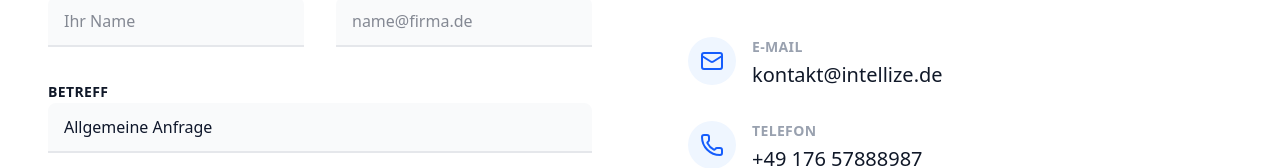
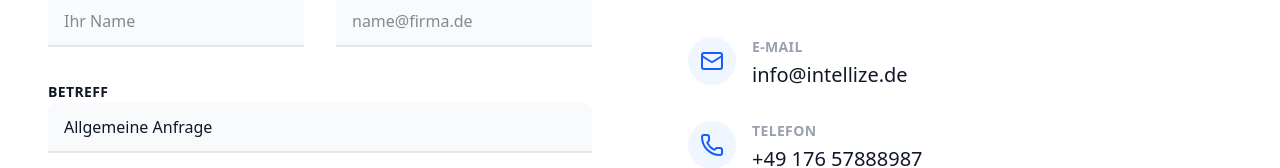
Before and after one commit to M-Enderle/Intellize, a React (Vite) app: page /contact in a window 1280 px wide. Shown: the part 404-572 px from the top of the page. Built offline with nearby package versions, Linux system fonts and the light colour scheme.

Commit message:
fix: update email address from kontakt@intellize.de to info@intellize.de across multiple components

```diff
--- a/src/components/Footer.tsx
+++ b/src/components/Footer.tsx
@@ -42,7 +42,7 @@ const Footer: React.FC = () => {
                <a href="https://www.linkedin.com/in/moritz-enderle/" target="_blank" rel="noopener noreferrer" className="text-gray-400 hover:text-black transition-colors" aria-label="LinkedIn Profile">
                  <Linkedin size={20} />
                </a>
-               <a href="mailto:kontakt@intellize.de" className="text-gray-400 hover:text-black transition-colors" aria-label="Email Contact">
+               <a href="mailto:info@intellize.de" className="text-gray-400 hover:text-black transition-colors" aria-label="Email Contact">
                  <Mail size={20} />
                </a>
              </div>
--- a/src/components/Hero.tsx
+++ b/src/components/Hero.tsx
@@ -75,7 +75,7 @@ const Hero: React.FC = () => {
                   <Linkedin size={20} />
                 </a>
                 <a
-                  href="mailto:kontakt@intellize.de"
+                  href="mailto:info@intellize.de"
                   className="text-gray-400 hover:text-gray-600 transition-colors"
                   aria-label="Email Contact"
                 >
--- a/src/pages/BlogPostPage.tsx
+++ b/src/pages/BlogPostPage.tsx
@@ -95,7 +95,7 @@ const BlogPostPage: React.FC = () => {
                   Wir entwickeln maßgeschneiderte Automatisierungen wie in diesem Beispiel für Ihr Unternehmen.
                 </p>
                 <a
-                  href={`mailto:kontakt@intellize.de?subject=Anfrage zu: ${post.title}`}
+                  href={`mailto:info@intellize.de?subject=Anfrage zu: ${post.title}`}
                   className="block w-full text-center bg-black text-white px-6 py-4 rounded-xl font-medium hover:bg-gray-800 transition-colors flex items-center justify-center gap-2"
                 >
                   Projekt anfragen
--- a/src/pages/ContactPage.tsx
+++ b/src/pages/ContactPage.tsx
@@ -191,13 +191,13 @@ const ContactPage: React.FC = () => {
               <h3 className="text-2xl font-bold text-gray-900 mb-8">Kontaktdaten</h3>
 
               <div className="space-y-8">
-                <a href="mailto:kontakt@intellize.de" className="flex items-start gap-4 group">
+                <a href="mailto:info@intellize.de" className="flex items-start gap-4 group">
                   <div className="w-12 h-12 bg-blue-50 rounded-full flex items-center justify-center text-blue-600 group-hover:bg-blue-600 group-hover:text-white transition-colors">
                     <Mail size={24} />
                   </div>
                   <div>
                     <span className="block text-sm font-semibold text-gray-400 mb-1 uppercase tracking-wide">E-Mail</span>
-                    <span className="text-xl text-gray-900">kontakt@intellize.de</span>
+                    <span className="text-xl text-gray-900">info@intellize.de</span>
                   </div>
                 </a>
 
--- a/src/pages/ErrorPage.tsx
+++ b/src/pages/ErrorPage.tsx
@@ -41,10 +41,10 @@ const ErrorPage: React.FC = () => {
             <div className="mt-12 pt-8 border-t border-gray-200">
               <p className="text-gray-500 mb-2">Brauchen Sie Hilfe?</p>
               <a
-                href="mailto:kontakt@intellize.de"
+                href="mailto:info@intellize.de"
                 className="text-blue-600 hover:text-blue-700 font-medium"
               >
-                kontakt@intellize.de
+                info@intellize.de
               </a>
             </div>
           </div>
--- a/src/pages/Imprint.tsx
+++ b/src/pages/Imprint.tsx
@@ -31,7 +31,7 @@ const Imprint: React.FC = () => {
             <h2 className="text-xl font-semibold text-gray-900 mb-4">Kontakt</h2>
             <p>
               Telefon: +49 176 57888987<br />
-              E-Mail: kontakt@intellize.de
+              E-Mail: info@intellize.de
             </p>
           </section>
 
--- a/src/pages/ProjectDetailPage.tsx
+++ b/src/pages/ProjectDetailPage.tsx
@@ -95,7 +95,7 @@ const ProjectDetailPage: React.FC = () => {
                   Wir entwickeln maßgeschneiderte Automatisierungen wie in diesem Beispiel für Ihr Unternehmen.
                 </p>
                 <a
-                  href={`mailto:kontakt@intellize.de?subject=Anfrage zu: ${project.title}`}
+                  href={`mailto:info@intellize.de?subject=Anfrage zu: ${project.title}`}
                   className="block w-full text-center bg-black text-white px-6 py-4 rounded-xl font-medium hover:bg-gray-800 transition-colors flex items-center justify-center gap-2"
                 >
                   Projekt anfragen
--- a/src/pages/ServiceDetailPage.tsx
+++ b/src/pages/ServiceDetailPage.tsx
@@ -125,7 +125,7 @@ const ServiceDetailPage: React.FC = () => {
                   Lassen Sie uns unverbindlich über Ihr Projekt sprechen. Wir finden die passende Lösung.
                 </p>
                 <a
-                  href={`mailto:kontakt@intellize.de?subject=Anfrage: ${service.title}`}
+                  href={`mailto:info@intellize.de?subject=Anfrage: ${service.title}`}
                   className="block w-full text-center bg-black text-white px-6 py-4 rounded-xl font-medium hover:bg-gray-800 transition-colors"
                 >
                   Jetzt anfragen
```
